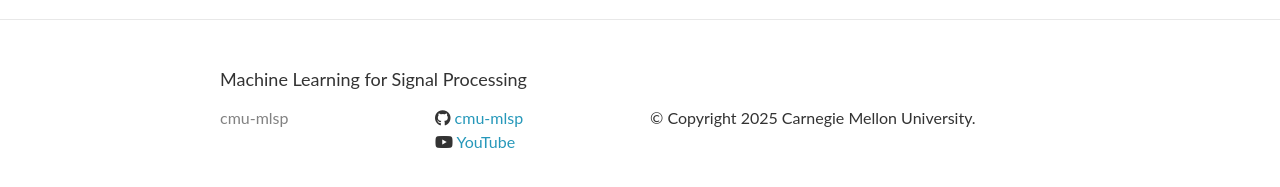
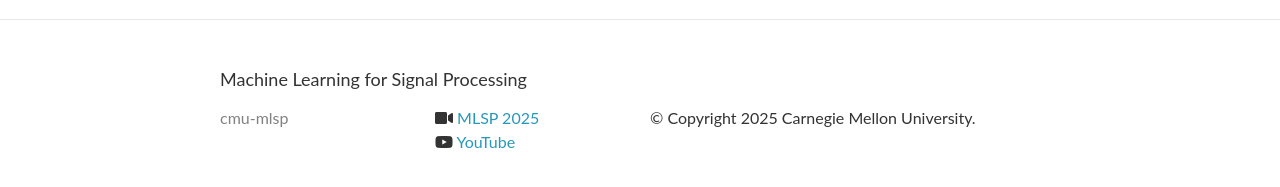
Before and after one commit to cmu-mlsp/mlspcourse, a Jekyll site: the page built from index.html, in a window 1280 px wide and 900 px high, scrolled down 667 px. Shown: the part 685-872 px from the top of the window. Built offline with Jekyll 4.4.1, drawn with Linux system fonts in a browser that asks for light colours; nearby versions of some CDN libraries; the list of posts is cut into pages by our own code; comment, search, counter and statistics services are not loaded.

Commit message:
New CMU Video link added

```diff
--- a/_includes/social.html
+++ b/_includes/social.html
@@ -1,5 +1,11 @@
 <ul class="social-media-list">
-  {%- if site.github_username -%}<li><a href="https://github.com/{{ site.github_username| cgi_escape | escape }}" target="_blank"><i class="fab fa-github"></i> <span class="username">{{ site.github_username| escape }}</span></a></li>{%- endif -%}
+  <!-- {%- if site.github_username -%}<li><a href="https://github.com/{{ site.github_username| cgi_escape | escape }}" target="_blank"><i class="fab fa-github"></i> <span class="username">{{ site.github_username| escape }}</span></a></li>{%- endif -%} -->
+   <li>
+    <a href="https://mediaservices.cmu.edu/channel/MLSP_Fall%2B2025/385612112" target="_blank">
+      <i class="fas fa-video"></i>
+      <span class="username">MLSP 2025</span>
+    </a>
+   </li>
   {%- if site.youtube_channel -%}<li><a href="https://www.youtube.com/{{ site.youtube_channel| cgi_escape | escape }}" target="_blank"><i class="fab fa-youtube"></i> <span class="username">{%- if site.youtube_channel_name -%}{{ site.youtube_channel_name | escape }}{%- else -%}YouTube{%- endif -%}</span></a></li>{%- endif -%}
   {%- if site.rss -%}<li><a href="{{ 'feed.xml' | relative_url }}" target="_blank"><i class="fas fa-rss"></i> <span>{{ site.rss | escape }}</span></a></li>{%- endif -%}
 </ul>
```
Also changed, not shown: 5 other files.
